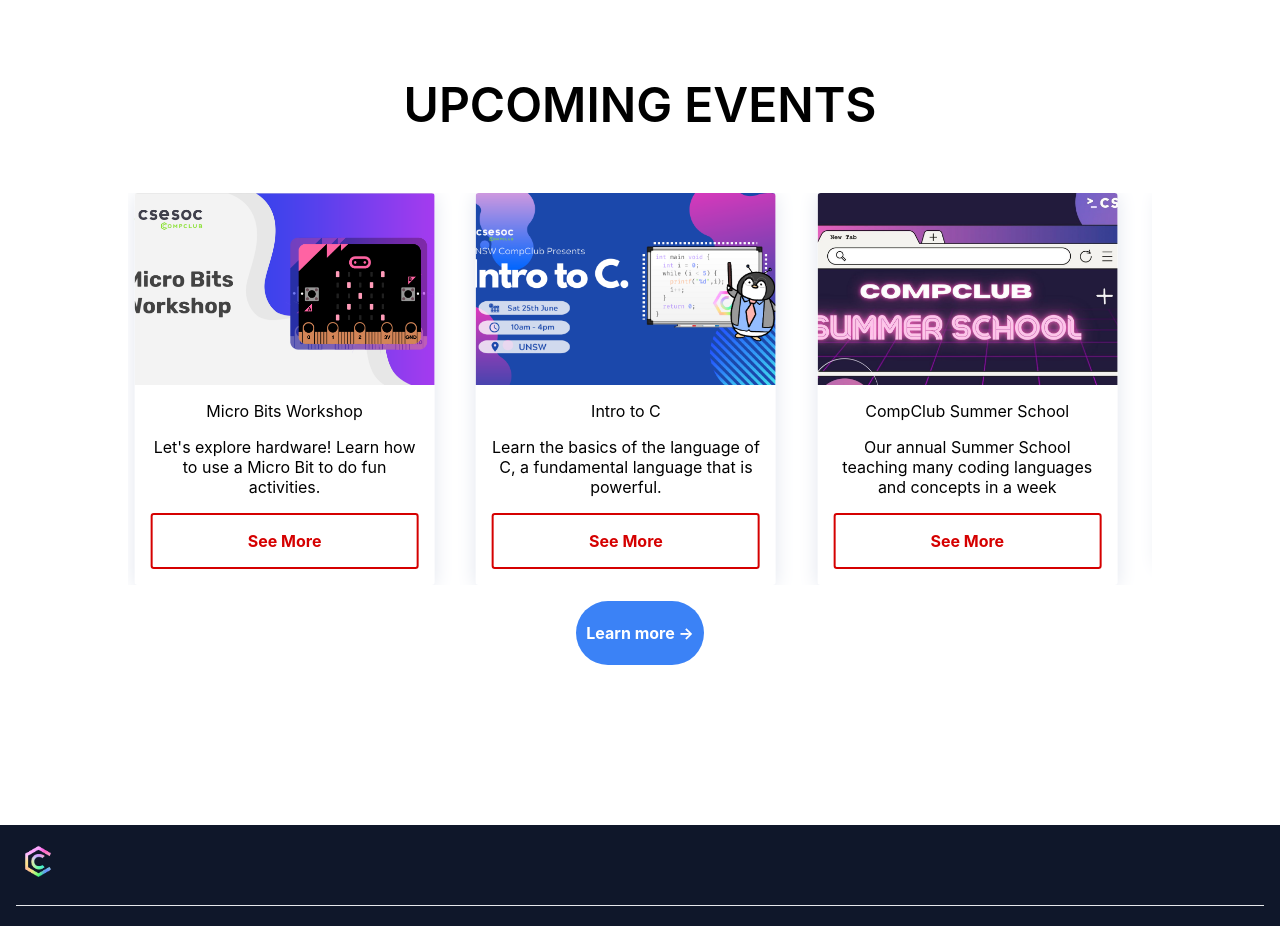
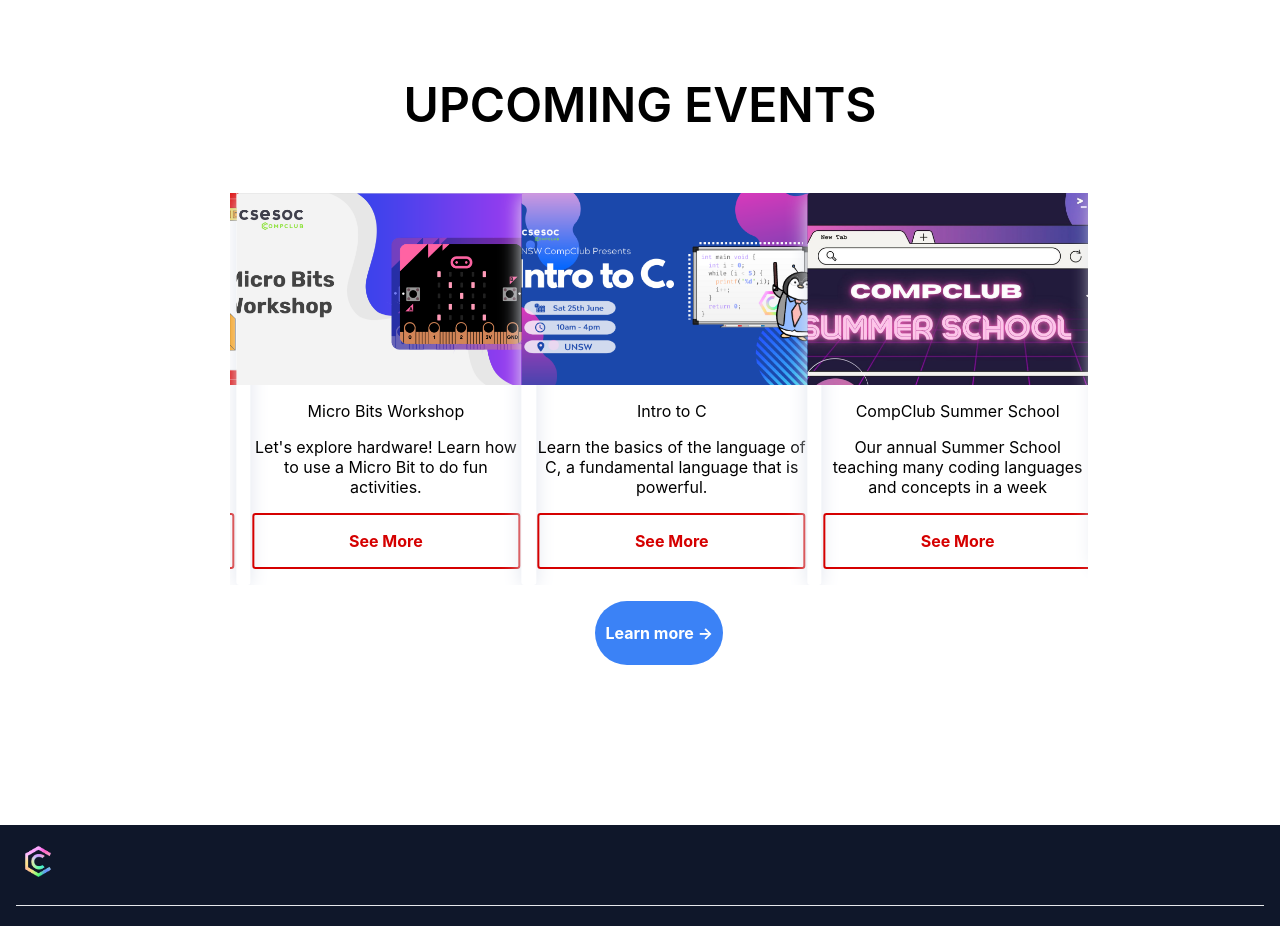
Before and after one commit to CSESoc-CompClub/cc-website-v2, a React (Create React App) app: page / in a window 1280 px wide. Shown: the part 940-1866 px from the top of the page. Built offline with nearby package versions, Linux system fonts and the light colour scheme; the HTML template or start-up script is replaced by a standard one.

Commit message:
properly centred

```diff
--- a/src/pages/Home.jsx
+++ b/src/pages/Home.jsx
@@ -142,7 +142,7 @@
 
             <div class="text-center py-5 pb-40">
                 <p class="text-5xl font-Inter font-semibold">UPCOMING EVENTS</p>
-                <div className="w-[90%] pt-[5%] pl-[10%] justify-items-center"> <AliceCarousel
+                <div className="w-[85%] pt-[5%] pl-[18%] justify-items-center"> <AliceCarousel
                     autoPlay
                     autoPlayStrategy="none"
                     autoPlayInterval={1000}
```
